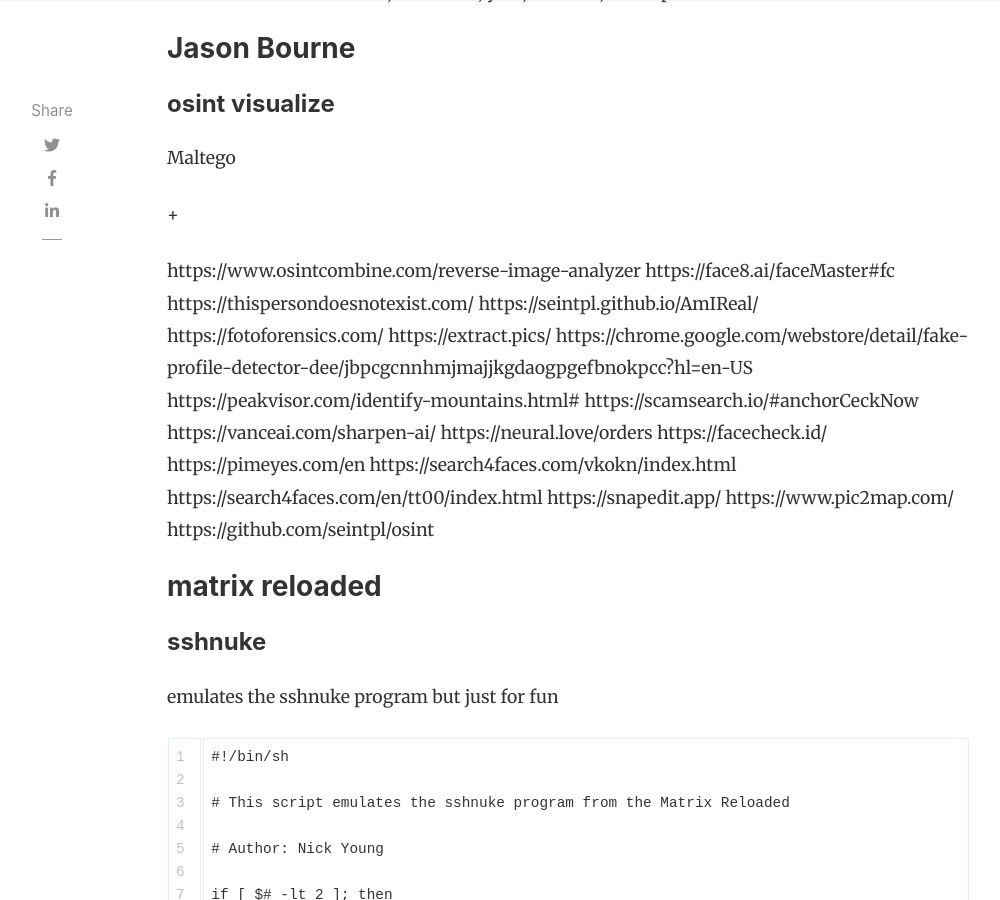
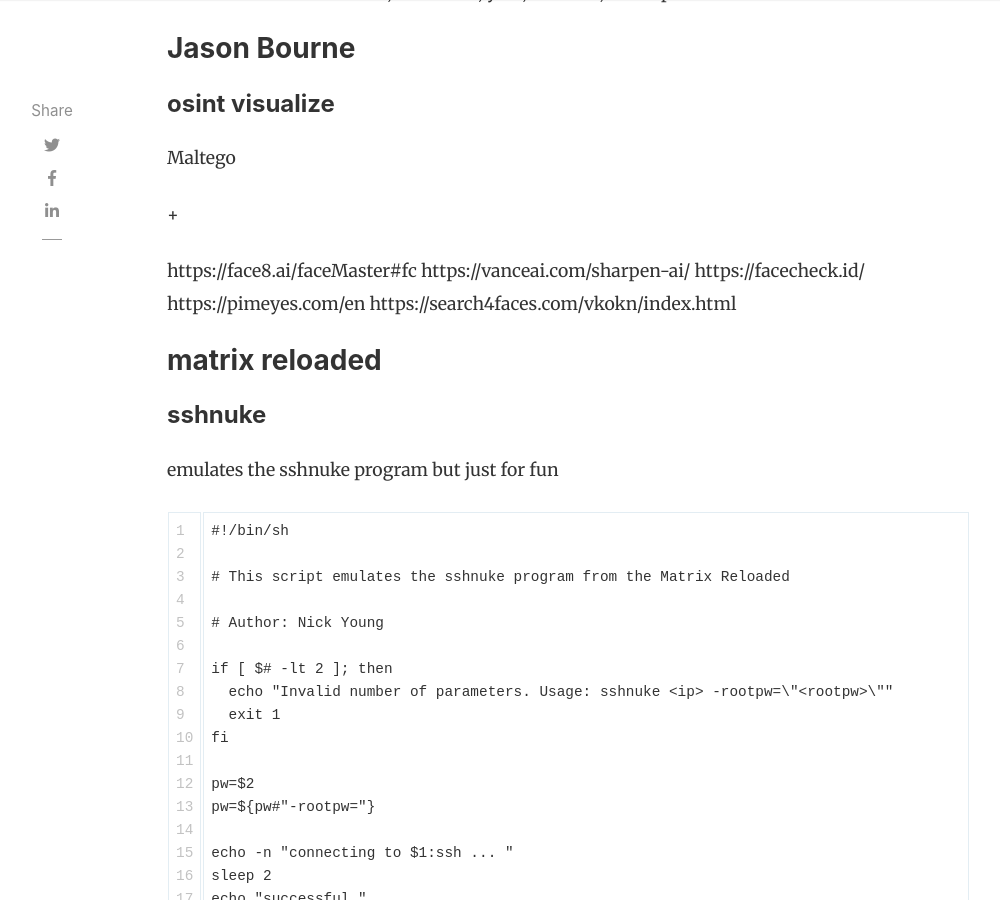
Before and after one commit to redteamrecipe/redteamrecipe.github.io, a Jekyll site: the page built from _posts/2023-03-28-hacking-methods-in-films.md, in a window 1280 px wide and 900 px high, scrolled down 6800 px. Shown: the whole window, without its empty margins (118-1118 px from the left). Built offline with Jekyll 4.4.1, drawn with Linux system fonts in a browser that asks for light colours; nearby versions of some CDN libraries; comment, search, counter and statistics services are not loaded; some of the changed lines change nothing that is shown.

Commit message:
Update 2023-03-28-hacking-methods-in-films.md

```diff
--- a/_posts/2023-03-28-hacking-methods-in-films.md
+++ b/_posts/2023-03-28-hacking-methods-in-films.md
@@ -230,24 +230,11 @@
 +
 
 
-https://www.osintcombine.com/reverse-image-analyzer
 https://face8.ai/faceMaster#fc
-https://thispersondoesnotexist.com/
-https://seintpl.github.io/AmIReal/
-https://fotoforensics.com/
-https://extract.pics/
-https://chrome.google.com/webstore/detail/fake-profile-detector-dee/jbpcgcnnhmjmajjkgdaogpgefbnokpcc?hl=en-US
-https://peakvisor.com/identify-mountains.html#
-https://scamsearch.io/#anchorCeckNow
 https://vanceai.com/sharpen-ai/
-https://neural.love/orders
 https://facecheck.id/
 https://pimeyes.com/en
 https://search4faces.com/vkokn/index.html
-https://search4faces.com/en/tt00/index.html
-https://snapedit.app/
-https://www.pic2map.com/
-https://github.com/seintpl/osint
 
 
 
```
